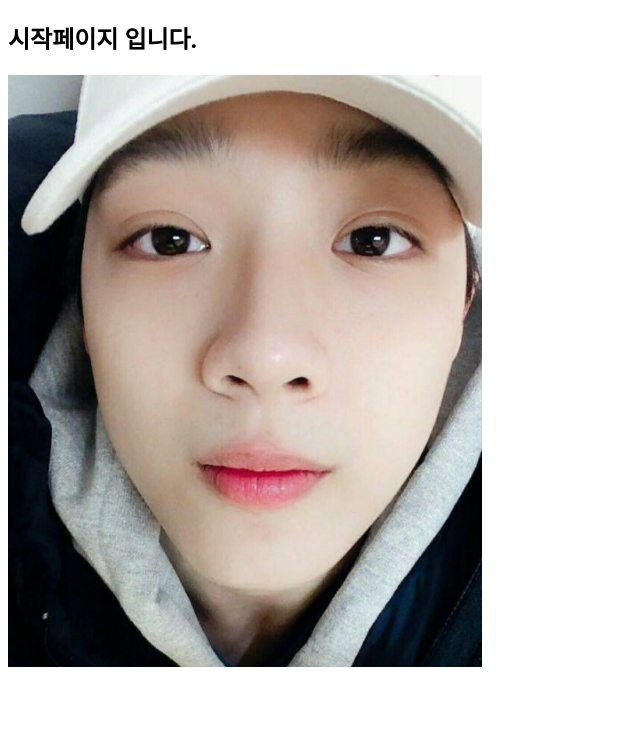
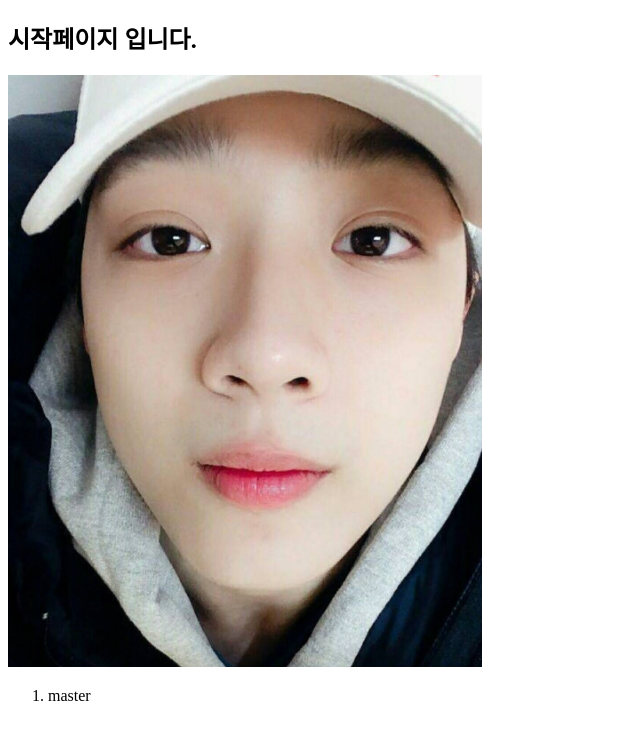
Before and after one commit to gounjeong/gitTest, a plain HTML site: page index.html in a window 1280 px wide. Shown: the whole page, without its empty margins (0-640 px from the left). Drawn offline with Linux system fonts and the light colour scheme.

Commit message:
ol태그 추가

```diff
--- a/index.html
+++ b/index.html
@@ -14,5 +14,8 @@
     <div>
     <img src="%EC%9D%B4%EB%AF%B8%EC%A7%80_8_(1).png"/>
     </div>
+    <ol>
+        <li>master</li>
+    </ol>
 </body>
 </html>
```
